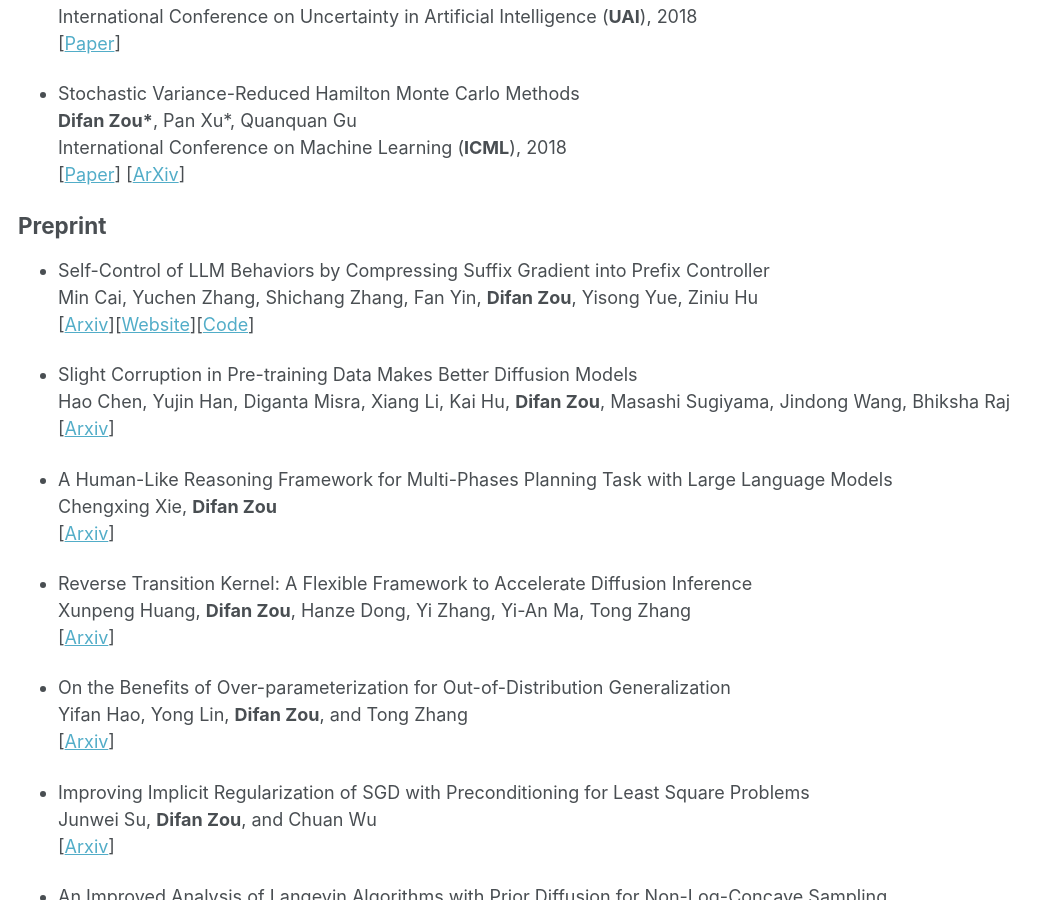
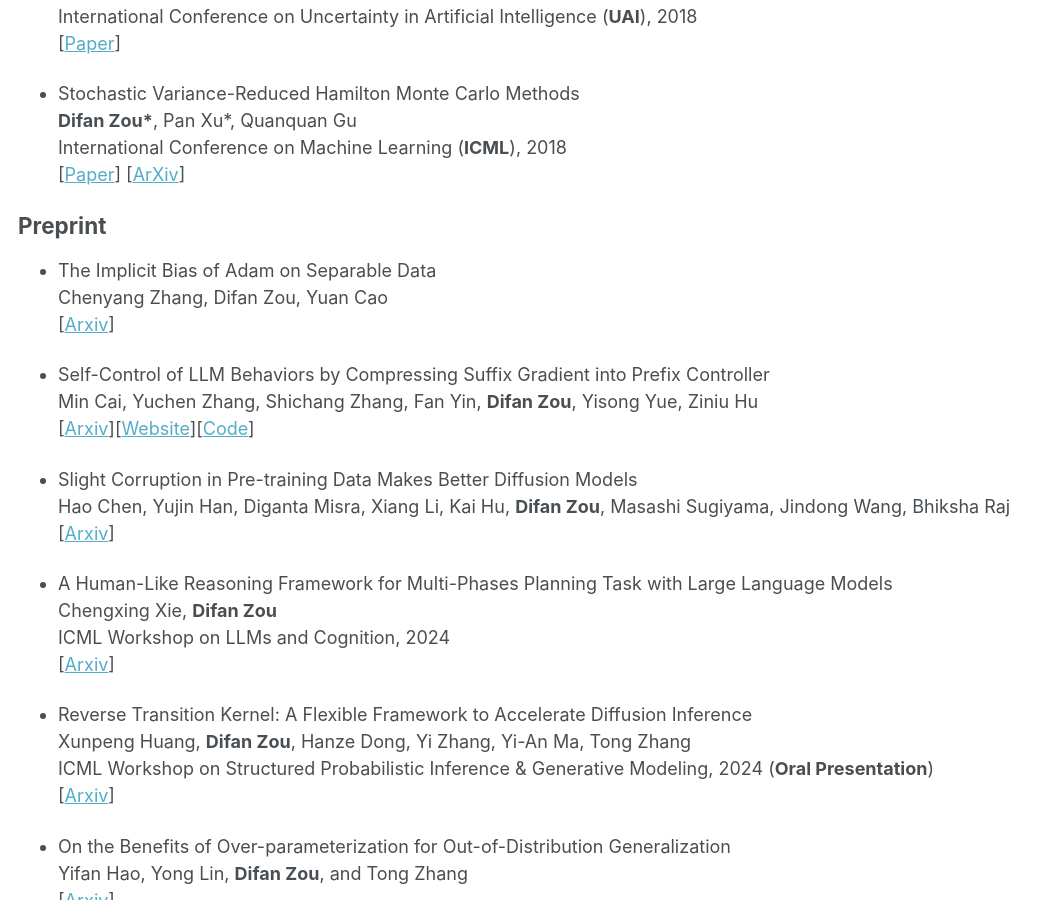
Before and after one commit to difanzou/difanzou.github.io, a Jekyll site: the page built from _pages/publications.md, in a window 1280 px wide and 900 px high, scrolled down 4788 px. Shown: the whole window, without its empty margins (0-1053 px from the left). Built offline with Jekyll 4.4.1, drawn with Linux system fonts in a browser that asks for light colours.

Commit message:
add reseach updates

```diff
--- a/_pages/publications.md
+++ b/_pages/publications.md
@@ -13,7 +13,7 @@ author_profile: true
 
 * Faster Sampling without Isoperimetry via Diffusion-based Monte Carlo\
 Xunpeng Huang, **Difan Zou**, Hanze Dong, Yian Ma, and Tong Zhang\
-Annual Conference on Learning Theory (**COLT**), 2023\
+Annual Conference on Learning Theory (**COLT**), 2024\
 \[[Arxiv](https://arxiv.org/pdf/2401.06325.pdf)\]
 
 
@@ -210,6 +210,10 @@ International Conference on Machine Learning (**ICML**), 2018\
 
 ## Preprint
 
+* The Implicit Bias of Adam on Separable Data\
+Chenyang Zhang, Difan Zou, Yuan Cao\
+\[[Arxiv](https://arxiv.org/pdf/2406.10650)\]
+
 * Self-Control of LLM Behaviors by Compressing Suffix Gradient into Prefix Controller\
 Min Cai, Yuchen Zhang, Shichang Zhang, Fan Yin, **Difan Zou**, Yisong Yue, Ziniu Hu\
 \[[Arxiv](https://arxiv.org/pdf/2406.02721)\]\[[Website](https://llm-self-control.github.io/)\]\[[Code](https://github.com/HenryCai11/LLM-Self-Control)\]
@@ -221,11 +225,13 @@ Hao Chen, Yujin Han, Diganta Misra, Xiang Li, Kai Hu, **Difan Zou**, Masashi Sug
 
 * A Human-Like Reasoning Framework for Multi-Phases Planning Task with Large Language Models\
 Chengxing Xie, **Difan Zou** \
+ICML Workshop on LLMs and Cognition, 2024\
 \[[Arxiv](https://arxiv.org/pdf/2405.18208)\]
 
 
 * Reverse Transition Kernel: A Flexible Framework to Accelerate Diffusion Inference\
 Xunpeng Huang, **Difan Zou**, Hanze Dong, Yi Zhang, Yi-An Ma, Tong Zhang\
+ICML Workshop on Structured Probabilistic Inference & Generative Modeling, 2024 (**Oral Presentation**)\
 \[[Arxiv](https://arxiv.org/pdf/2405.16387)\]
 
 
```
